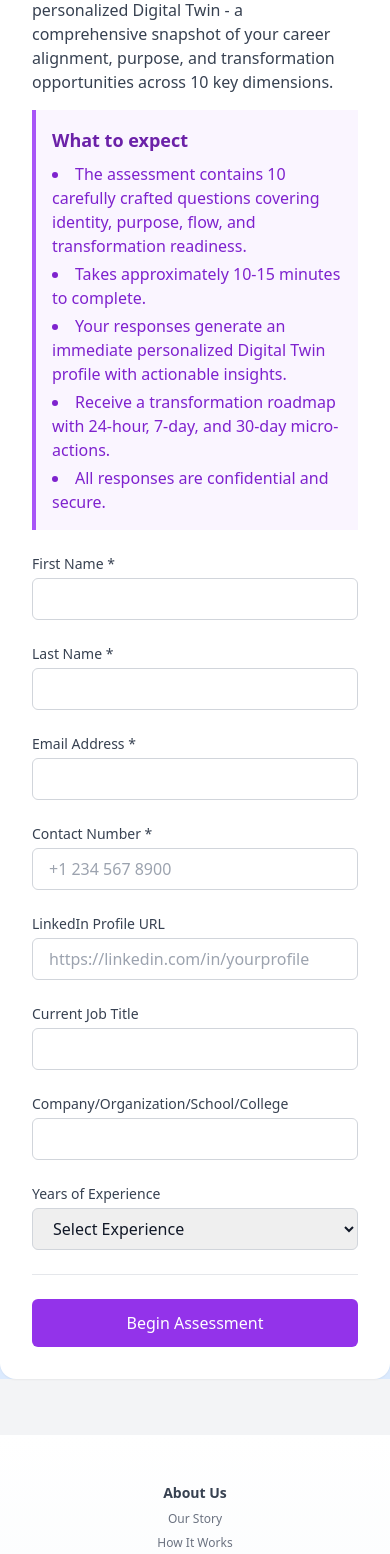
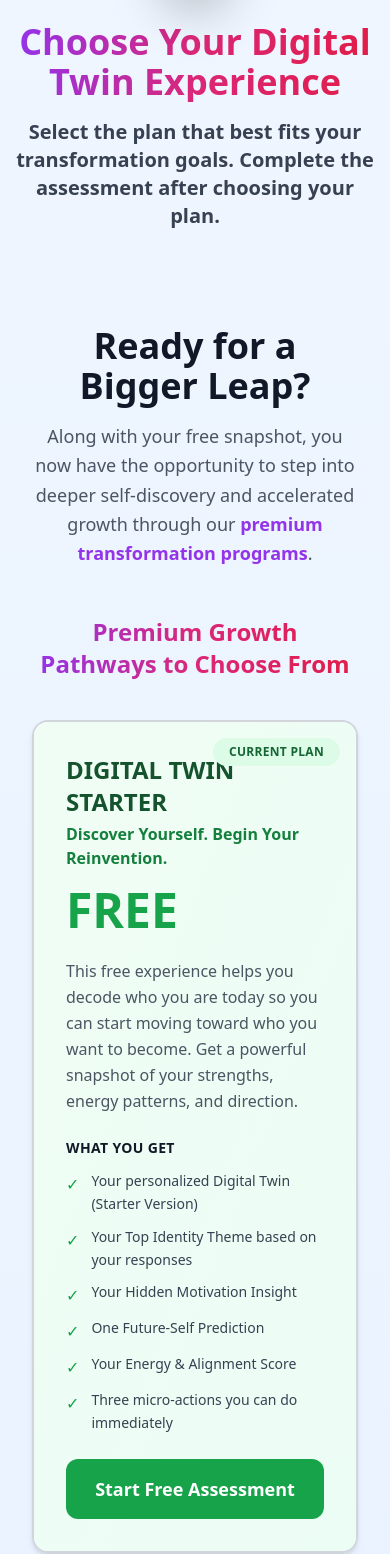
Before and after one commit to shivanichhabra4u10-cmyk/wingro, a React (Create React App) app in the folder client/: page /digital-twin in a window 390 px wide. Shown: the part 234-1788 px from the top of the page. Built offline with nearby package versions, Linux system fonts and the light colour scheme.

Commit message:
added tiered plans in beginning

```diff
--- a/client/src/components/DigitalTwinPricingPlans.tsx
+++ b/client/src/components/DigitalTwinPricingPlans.tsx
@@ -21,20 +21,28 @@ interface DigitalTwinPlan {
 interface DigitalTwinPricingPlansProps {
   userId?: string;
   assessmentType?: string;
+  onPlanSelect?: (planId: string) => void;
 }
 
-const DigitalTwinPricingPlans: React.FC<DigitalTwinPricingPlansProps> = ({ userId, assessmentType }) => {
+const DigitalTwinPricingPlans: React.FC<DigitalTwinPricingPlansProps> = ({ userId, assessmentType, onPlanSelect }) => {
   const [selectedPlan, setSelectedPlan] = useState<string | null>(null);
   const [isProcessing, setIsProcessing] = useState(false);
 
-  // Navigate to enrollment page
+  // Handle plan selection or enrollment
   const handleBuyPlan = async (planId: string) => {
     if (isProcessing) return;
 
     try {
       setIsProcessing(true);
 
-      // Navigate to enrollment page with plan details
+      // If onPlanSelect callback is provided, use it (for pre-assessment plan selection)
+      if (onPlanSelect) {
+        onPlanSelect(planId);
+        setIsProcessing(false);
+        return;
+      }
+
+      // Otherwise, navigate to enrollment page (for post-assessment enrollment)
       window.location.href = `/digital-twin-enrollment?plan=${planId}`;
     } catch (error) {
       alert('Unable to proceed. Please try again later.');
@@ -310,14 +318,27 @@ const DigitalTwinPricingPlans: React.FC<DigitalTwinPricingPlansProps> = ({ userI
                   }}
                   disabled={isProcessing}
                 >
-                  {isProcessing ? 'Processing...' : 'Enroll for this'}
+                  {isProcessing ? 'Processing...' : (onPlanSelect ? 'Select & Continue' : 'Enroll for this')}
                 </button>
               )}
 
               {plan.isFree && (
-                <div className="w-full py-4 rounded-xl font-bold text-lg text-center bg-green-100 text-green-800 border-2 border-green-300">
-                  ✓ You're Viewing This Now
-                </div>
+                <button
+                  className={`w-full py-4 rounded-xl font-bold text-lg transition-all ${
+                    onPlanSelect
+                      ? 'bg-green-600 hover:bg-green-700 text-white cursor-pointer hover:shadow-xl'
+                      : 'bg-green-100 text-green-800 border-2 border-green-300'
+                  } ${isProcessing ? 'opacity-50 cursor-not-allowed' : ''}`}
+                  onClick={(e) => {
+                    if (onPlanSelect) {
+                      e.stopPropagation();
+                      handleBuyPlan(plan.id);
+                    }
+                  }}
+                  disabled={isProcessing || !onPlanSelect}
+                >
+                  {onPlanSelect ? (isProcessing ? 'Processing...' : 'Start Free Assessment') : '✓ You\'re Viewing This Now'}
+                </button>
               )}
             </div>
           </div>
--- a/client/src/pages/DigitalTwinCareer.tsx
+++ b/client/src/pages/DigitalTwinCareer.tsx
@@ -124,7 +124,8 @@ const CareerAssessment: React.FC = () => {
     passion: '',
     purpose: ''
   });
-  const [showIntro, setShowIntro] = useState(true);
+  const [showIntro, setShowIntro] = useState(false);
+  const [showPlanSelection, setShowPlanSelection] = useState(true);
   const [showAspirationStep, setShowAspirationStep] = useState(false);
   const [showAssessment, setShowAssessment] = useState(false);
   const [showResults, setShowResults] = useState(false);
@@ -135,10 +136,19 @@ const CareerAssessment: React.FC = () => {
   const [scoringResults, setScoringResults] = useState<any>(null);
   const [, setLoadingScores] = useState(false);
   const [expandedInsights, setExpandedInsights] = useState<{ [key: string]: boolean }>({});
+  const [selectedPlan, setSelectedPlan] = useState<string>('');
 
   // Toggle expanded state for a specific insight
   const toggleInsight = (key: string) => {
     setExpandedInsights(prev => ({ ...prev, [key]: !prev[key] }));
+  };
+
+  // Handle plan selection and proceed to intro
+  const handlePlanSelection = (planId: string) => {
+    setSelectedPlan(planId);
+    setShowPlanSelection(false);
+    setShowIntro(true);
+    window.scrollTo(0, 0);
   };
 
   // Handle user data input changes
@@ -728,6 +738,58 @@ const CareerAssessment: React.FC = () => {
             </button>
           </div>
         </form>
+      </div>
+    );
+  };
+
+  // Render the plan selection section (shown first)
+  const renderPlanSelectionSection = () => {
+    return (
+      <div className="max-w-7xl mx-auto px-4 py-12">
+        {/* Header */}
+        <div className="text-center mb-12">
+          <div className="inline-flex items-center justify-center w-24 h-24 bg-gradient-to-br from-purple-600 to-pink-600 rounded-full mb-6 shadow-2xl">
+            <span className="text-5xl">🚀</span>
+          </div>
+          <h1 className="text-4xl md:text-6xl font-black text-transparent bg-clip-text bg-gradient-to-r from-purple-600 via-pink-600 to-rose-600 mb-4">
+            Choose Your Digital Twin Experience
+          </h1>
+          <p className="text-xl text-gray-700 font-semibold max-w-3xl mx-auto">
+            Select the plan that best fits your transformation goals. Complete the assessment after choosing your plan.
+          </p>
+        </div>
+
+        {/* Pricing Plans */}
+        <DigitalTwinPricingPlans
+          userId={assessmentId}
+          assessmentType="digital-twin-individual"
+          onPlanSelect={handlePlanSelection}
+        />
+
+        {/* Additional Info */}
+        <div className="mt-12 text-center">
+          <div className="bg-gradient-to-r from-blue-50 to-indigo-50 rounded-2xl p-8 max-w-3xl mx-auto border-2 border-blue-200">
+            <h3 className="text-2xl font-bold text-blue-900 mb-4">What Happens Next?</h3>
+            <ul className="text-left space-y-3 text-blue-800">
+              <li className="flex items-start gap-3">
+                <span className="text-2xl">①</span>
+                <span className="font-semibold">Select your preferred plan above</span>
+              </li>
+              <li className="flex items-start gap-3">
+                <span className="text-2xl">②</span>
+                <span className="font-semibold">Complete the 10-question Digital Twin assessment</span>
+              </li>
+              <li className="flex items-start gap-3">
+                <span className="text-2xl">③</span>
+                <span className="font-semibold">Receive your personalized insights and transformation roadmap</span>
+              </li>
+              <li className="flex items-start gap-3">
+                <span className="text-2xl">④</span>
+                <span className="font-semibold">Access your selected plan benefits and coaching</span>
+              </li>
+            </ul>
+          </div>
+        </div>
       </div>
     );
   };
@@ -1416,6 +1478,7 @@ const CareerAssessment: React.FC = () => {
         </div>
       ) : (
         <>
+          {showPlanSelection && renderPlanSelectionSection()}
           {showIntro && renderIntroSection()}
           {showAssessment && renderAssessmentSection()}
           {showResults && renderResultsSection()}
```
